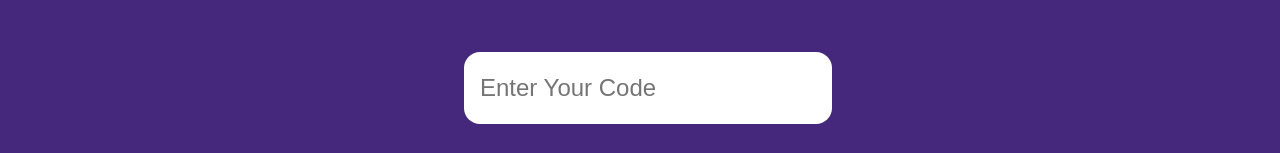
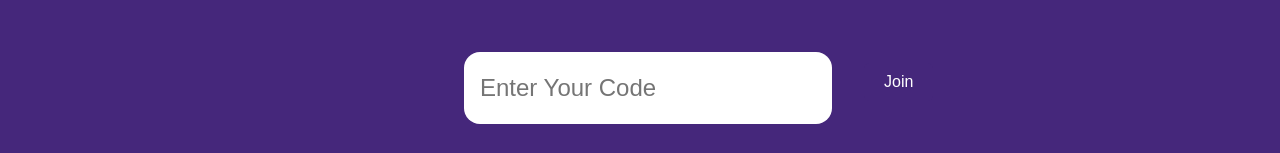
Before and after one commit to udems/MyQuizPal, a React (Vite) app: page /code in a window 1280 px wide. Shown: the part 233-386 px from the top of the page. Built offline with nearby package versions, Linux system fonts and the light colour scheme.

Commit message:
added back the button

```diff
--- a/src/views/CodePage.jsx
+++ b/src/views/CodePage.jsx
@@ -1,4 +1,5 @@
 import Footer from '../component/Footer';
+import Button from '../component/Button';
 import FeedbackHeader from '../component/FeedBack-Header';
 import profileImg from '../assets/pexels-olly-774909.jpg';
 
@@ -11,7 +12,7 @@ export function CodePage() {
             {/* <label htmlFor="code">Enter Your Code</label> */}
             <div>
             <input type="text" id='code-input' placeholder='Enter Your Code' />
-            {/* <div className='join-button'><Button text="Join" onClick={() => { window.location.href = '/procede'; }} /></div> */}
+            <div className='join-button'><Button text="Join" onClick={() => { window.location.href = '/procede'; }} /></div>
             </div>
             </div>
         <Footer/>
```
